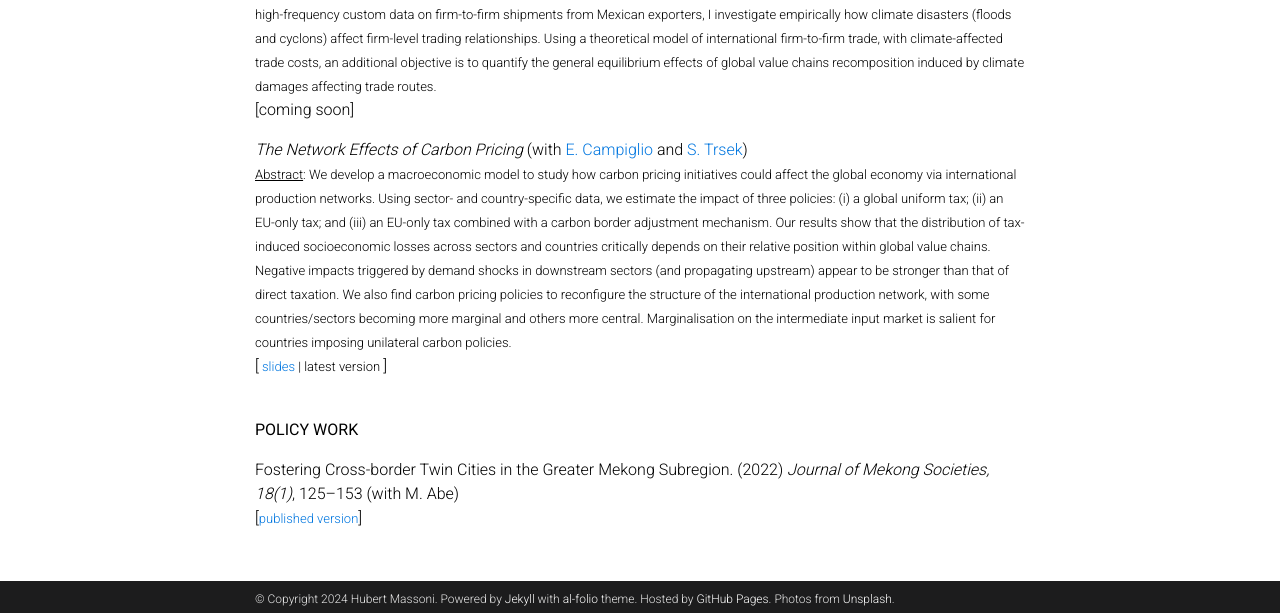
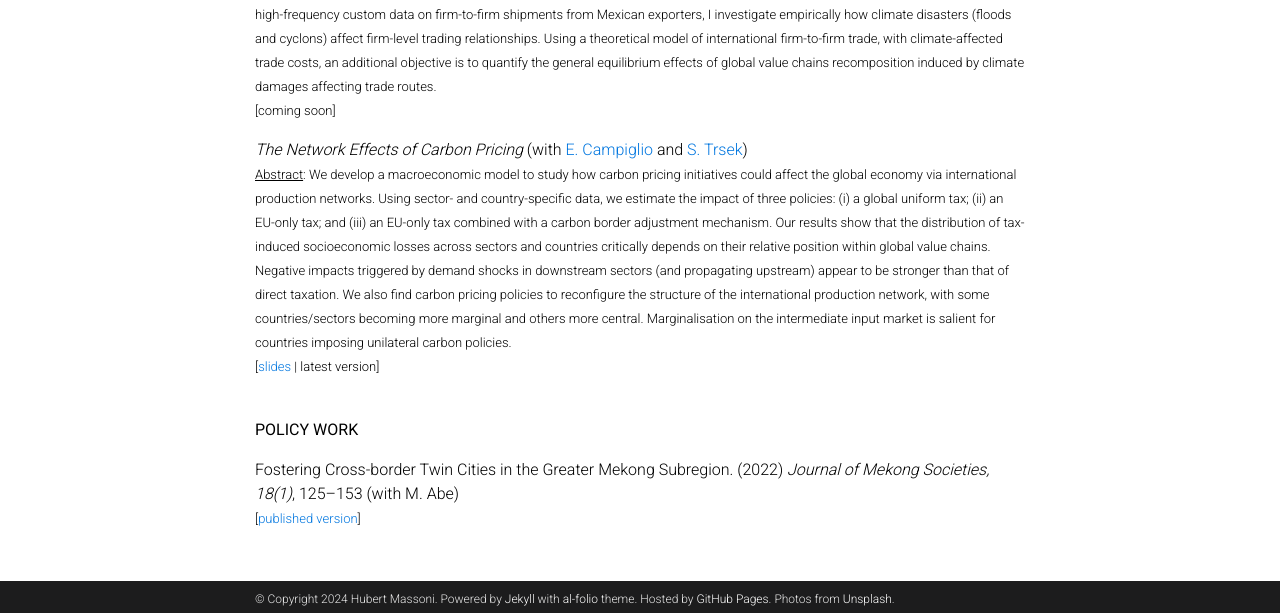
Before and after one commit to hubertmassoni/hubertmassoni.github.io, a Jekyll site: the page built from _pages/projects.md, in a window 1280 px wide and 983 px high. Shown: the part 367-980 px from the top of the window. Built offline with Jekyll 4.4.1, drawn with Linux system fonts in a browser that asks for light colours; comment, search, counter and statistics services are not loaded; a style sheet for code colours, icons or effects is not loaded.

Commit message:
Update projects.md

```diff
--- a/_pages/projects.md
+++ b/_pages/projects.md
@@ -14,13 +14,13 @@ nav_order: 1
 
 <br><font size="-1"><u>Abstract</u>: Trade infrastructure, necessary for the smooth and reliable operation of international trade routes, are highly exposed to the increased in frequency and intensity of climate change-related natural disasters. Maritime trade is particularly exposed to such climate disasters, as cyclons, floods, or droughts represent direct threats to the operation of ports. Operational delays in shipping goods abroad can translate into an increase in the cost of trading, thereby hampering the comparative advantage of firms using the infrastructure. A first key purpose of this project is to understand the responses of firms being affected by climate-fueled increases in trade costs. Using high-frequency custom data on firm-to-firm shipments from Mexican exporters, I investigate empirically how climate disasters (floods and cyclons) affect firm-level trading relationships. Using a theoretical model of international firm-to-firm trade, with climate-affected trade costs, an additional objective is to quantify the general equilibrium effects of global value chains recomposition induced by climate damages affecting trade routes.</font>
 
-<br>[coming soon]
+<br><font size="-1">[coming soon]</font>
 
 <p><em>The Network Effects of Carbon Pricing</em> (with <a href="https://sites.google.com/site/ecampiglio/">E. Campiglio</a> and <a href="https://research.wu.ac.at/en/persons/stefan-trsek-3">S. Trsek</a>)
 
 <br><font size="-1"><u>Abstract</u>: We develop a macroeconomic model to study how carbon pricing initiatives could affect the global economy via international production networks. Using sector- and country-specific data, we estimate the impact of three policies: (i) a global uniform tax; (ii) an EU-only tax; and (iii) an EU-only tax combined with a carbon border adjustment mechanism. Our results show that the distribution of tax-induced socioeconomic losses across sectors and countries critically depends on their relative position within global value chains. Negative impacts triggered by demand shocks in downstream sectors (and propagating upstream) appear to be stronger than that of direct taxation. We also find carbon pricing policies to reconfigure the structure of the international production network, with some countries/sectors becoming more marginal and others more central. Marginalisation on the intermediate input market is salient for countries imposing unilateral carbon policies. </font>
 
-<br>[<font size="-1"> <a href="https://site.unibo.it/smooth/en/agenda/https-www-aere-org-aere-summer-conference/aere_2022_campiglio.pdf/@@download/file/AERE_2022_Campiglio.pdf">slides</a> | latest version </font>]
+<br><font size="-1">[<a href="https://site.unibo.it/smooth/en/agenda/https-www-aere-org-aere-summer-conference/aere_2022_campiglio.pdf/@@download/file/AERE_2022_Campiglio.pdf">slides</a> | latest version]</font>
 
 <br>
 
@@ -32,4 +32,4 @@ nav_order: 1
 
 <br>
 
-[<font size="-1"><a href="https://so03.tci-thaijo.org/index.php/mekongjournal/article/view/260459">published version</a></font>]
+<font size="-1">[<a href="https://so03.tci-thaijo.org/index.php/mekongjournal/article/view/260459">published version</a>]</font>
```
